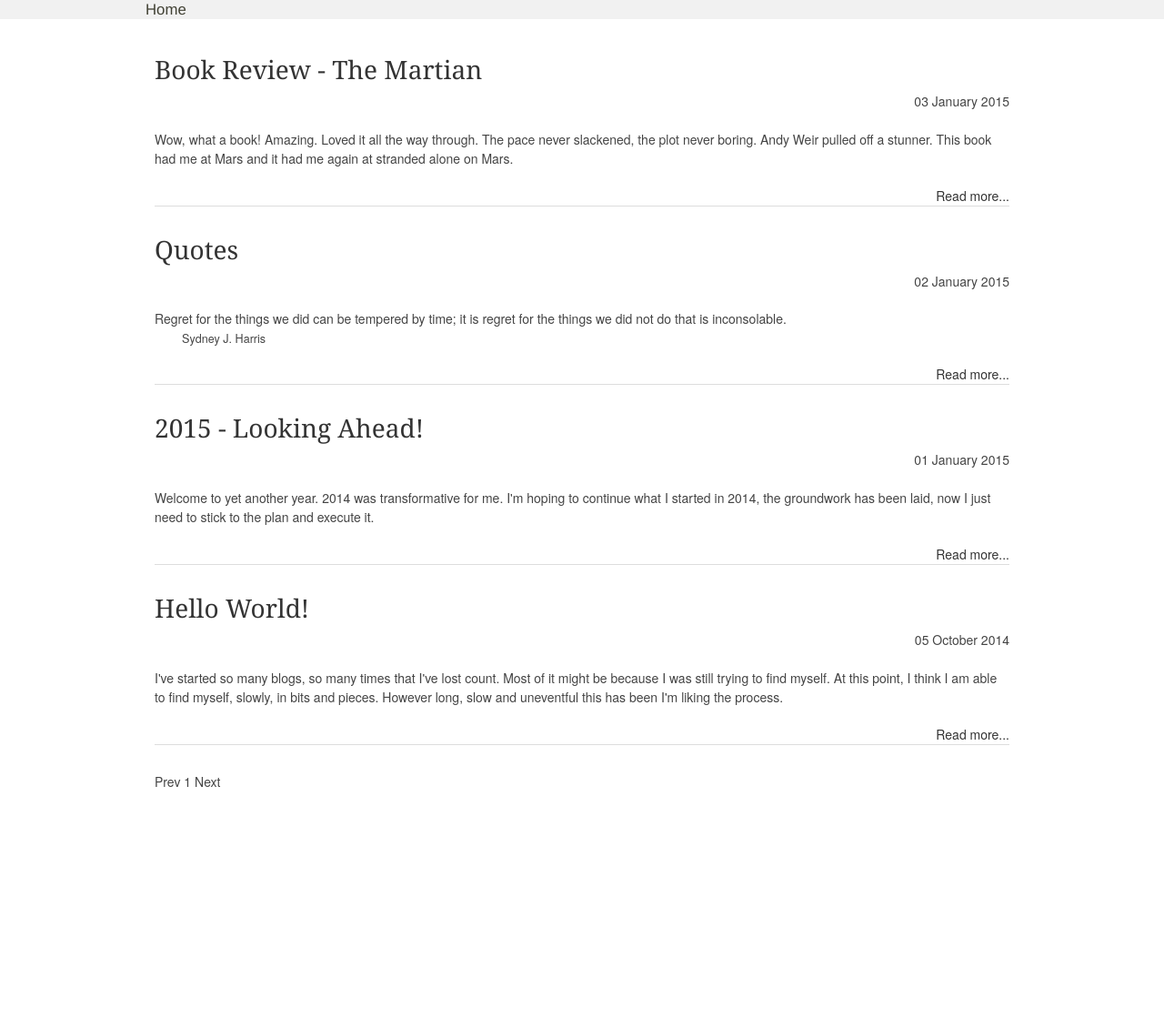
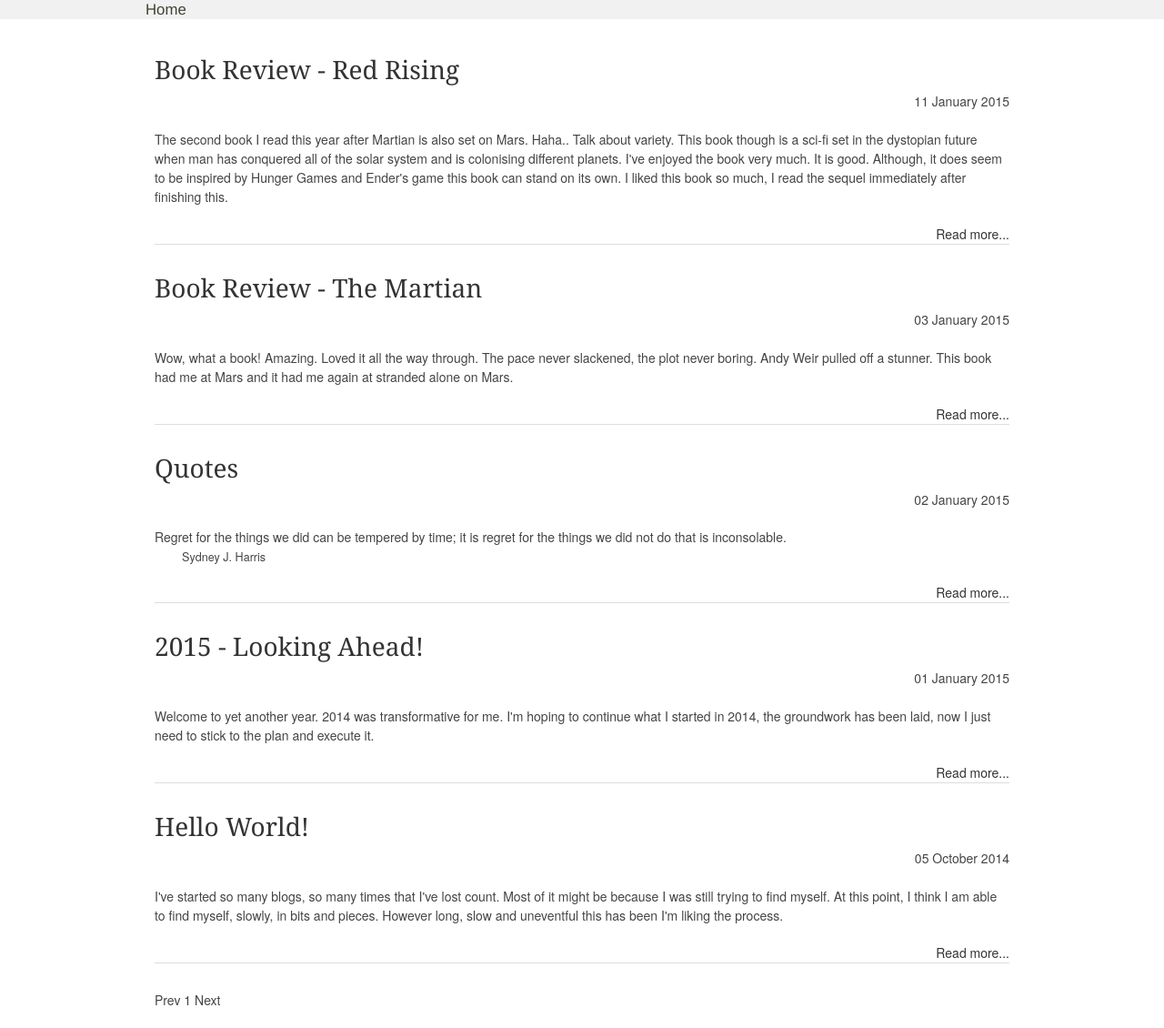
Before and after one commit to arelangi/adityarelangi.com, a Jekyll site: the page blog/index.html, which Jekyll copies as it is, in a window 1280 px wide. Shown: the whole page at 91% size. Built offline with Jekyll 4.4.1, drawn with Linux system fonts in a browser that asks for light colours; Markdown is read by kramdown in place of the engine named in the settings; before the commit the page ends 900 px from its top, so only the background shows below that.

Commit message:
added new reviews

```diff
--- a/blog/book-review-the-martian/index.html
+++ b/blog/book-review-the-martian/index.html
@@ -48,6 +48,8 @@
 		<ul>
 			<li><h4>Recent posts</h4></li>
 
+			<li><a href="/book-review-red-rising">Book Review - Red Rising</a></li>
+
 			<li><a href="/book-review-the-martian">Book Review - The Martian</a></li>
 
 			<li><a href="/quotes">Quotes</a></li>
@@ -64,6 +66,8 @@
 
 		<strong><a class="post-navigation older" rel="prev" href="/blog//quotes">&larr; Older</a></strong>
 
+
+		<strong><a class="post-navigation newer" rel="next" href="/blog//book-review-red-rising">Newer &rarr;</a></strong>
 
 
 
--- a/blog/hello-world/index.html
+++ b/blog/hello-world/index.html
@@ -41,6 +41,8 @@ At this point, I think I am able to find myself, slowly, in bits and pieces. How
 		<ul>
 			<li><h4>Recent posts</h4></li>
 
+			<li><a href="/book-review-red-rising">Book Review - Red Rising</a></li>
+
 			<li><a href="/book-review-the-martian">Book Review - The Martian</a></li>
 
 			<li><a href="/quotes">Quotes</a></li>
--- a/blog/index.html
+++ b/blog/index.html
@@ -21,6 +21,17 @@
 
 <div class="container">
 	<div class="sixteen columns">
+
+  <div class="excerpt">
+  	<h3><a href="/blog//book-review-red-rising">Book Review - Red Rising</a></h3>
+  	<span class="post-date">11 January 2015 </span><br/><br/>
+
+  	<p>The second book I read this year after Martian is also set on Mars. Haha.. Talk about variety. This book though is a sci-fi set in the dystopian future when man has conquered all of the solar system and is colonising different planets. I've enjoyed the book very much. It is good. Although, it does seem to be inspired by Hunger Games and Ender's game this book can stand on its own. I liked this book so much, I read the sequel immediately after finishing this.</p>
+
+
+  		<a class="read-more" href="/blog//book-review-red-rising">Read more...</a>
+      <hr/>
+  </div>
 
   <div class="excerpt">
   	<h3><a href="/blog//book-review-the-martian">Book Review - The Martian</a></h3>
@@ -100,6 +111,8 @@ At this point, I think I am able to find myself, slowly, in bits and pieces. How
 		<ul>
 			<li><h4>Recent posts</h4></li>
 
+			<li><a href="/book-review-red-rising">Book Review - Red Rising</a></li>
+
 			<li><a href="/book-review-the-martian">Book Review - The Martian</a></li>
 
 			<li><a href="/quotes">Quotes</a></li>
--- a/blog/looking-ahead/index.html
+++ b/blog/looking-ahead/index.html
@@ -44,6 +44,8 @@
 		<ul>
 			<li><h4>Recent posts</h4></li>
 
+			<li><a href="/book-review-red-rising">Book Review - Red Rising</a></li>
+
 			<li><a href="/book-review-the-martian">Book Review - The Martian</a></li>
 
 			<li><a href="/quotes">Quotes</a></li>
--- a/blog/quotes/index.html
+++ b/blog/quotes/index.html
@@ -41,6 +41,8 @@
 		<ul>
 			<li><h4>Recent posts</h4></li>
 
+			<li><a href="/book-review-red-rising">Book Review - Red Rising</a></li>
+
 			<li><a href="/book-review-the-martian">Book Review - The Martian</a></li>
 
 			<li><a href="/quotes">Quotes</a></li>
--- a/books/index.html
+++ b/books/index.html
@@ -71,7 +71,8 @@
 
 <div class="container col-center" id="container">
   <div class="item"><a href="http://adityarelangi.com/blog/book-review-the-martian/"><img src="../assets/img/books/2015/the-martian.jpg"></a></div>
-  <!--<div class="item"><a href="http://google.com"><img src="../assets/img/books/2015/missing-person.jpg"></a></div>-->
+  <!--<div class="item"><a href="http://adityarelangi.com/blog/book-review-the-martian/"><img src="../assets/img/books/2015/missing-person.jpg"></a></div>-->
+  <!--<div class="item"><a href="http://google.com"><img src="../assets/img/books/2015/red-rising.jpg"></a></div>-->
 </div>
 
 </body>
```
Also changed, not shown: blog/README.md (added, +1 -0 lines), blog/book-review-red-rising/index.html (added, +88 -0 lines), assets/img/books/2015/red-rising.jpg (added).
